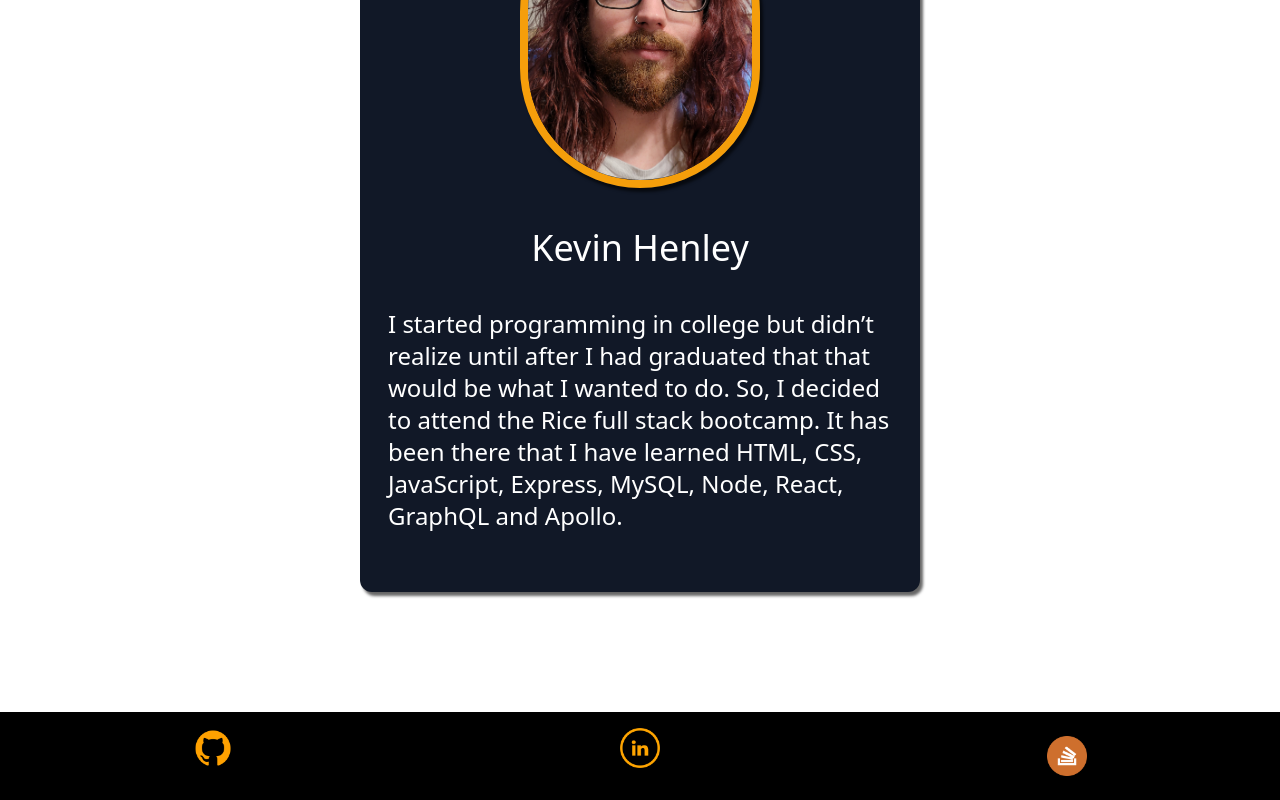
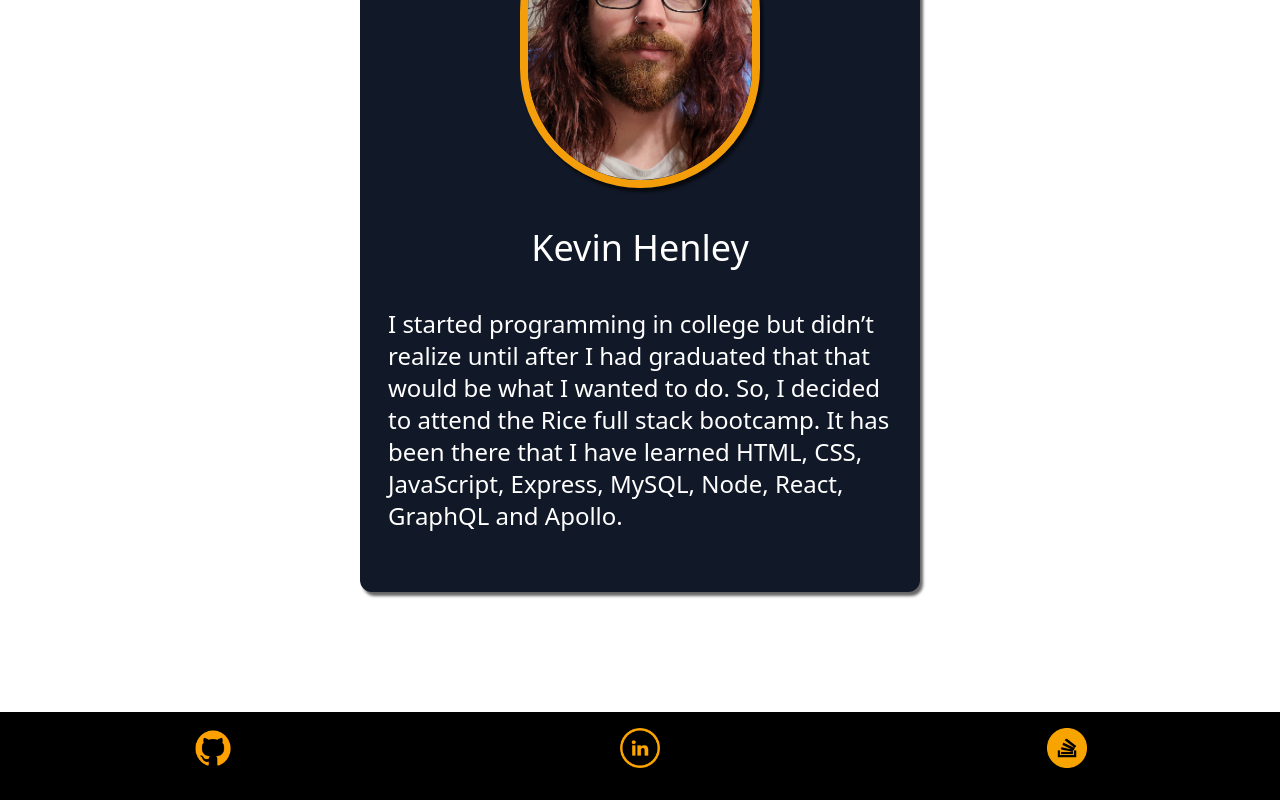
Before and after one commit to KevinHenleyCode/React_Portfolio, a React (Create React App) app in the folder portfolio/: page / in a window 1280 px wide. Shown: the part 376-1176 px from the top of the page. Built offline with nearby package versions, Linux system fonts and the light colour scheme.

Commit message:
updated stackoverflow icon style

```diff
--- a/portfolio/src/components/Footer.js
+++ b/portfolio/src/components/Footer.js
@@ -9,7 +9,7 @@ function Footer() {
         <ul className='flex flex-col items-center sm:flex-row sm:justify-around'>
             <li className='mb-4'><a href="https://github.com/KevinHenleyCode"><img className='w-6 sm:w-10' src={GitHub} alt="img" /></a></li>
             <li className='mb-4'><a href="https://www.linkedin.com/in/kevin-henley/"><img className='w-6 sm:w-10' src={LinkedIn} alt="img" /></a></li>
-            <li className=''><a href="https://stackoverflow.com/users/16102427/kevinhenleycode?tab=profile"><img className='w-6 sm:w-10' src={StackOverflow} alt="img" /></a></li>
+            <li className='mb-4'><a href="https://stackoverflow.com/users/16102427/kevinhenleycode?tab=profile"><img className='w-6 sm:w-10' src={StackOverflow} alt="img" /></a></li>
         </ul>
         </footer>
     )
```
Also changed, not shown: portfolio/src/icons/stackoverflow_icon.png.
